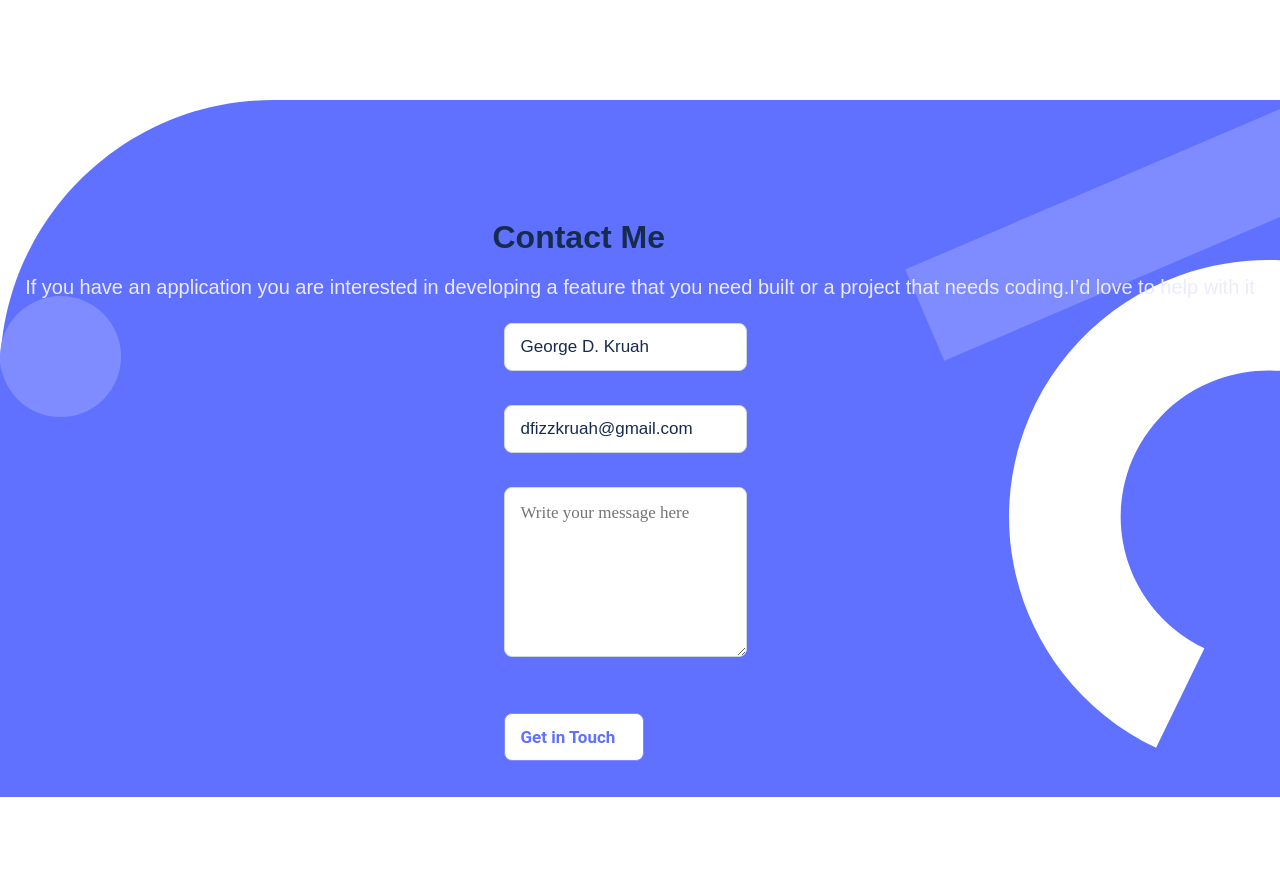
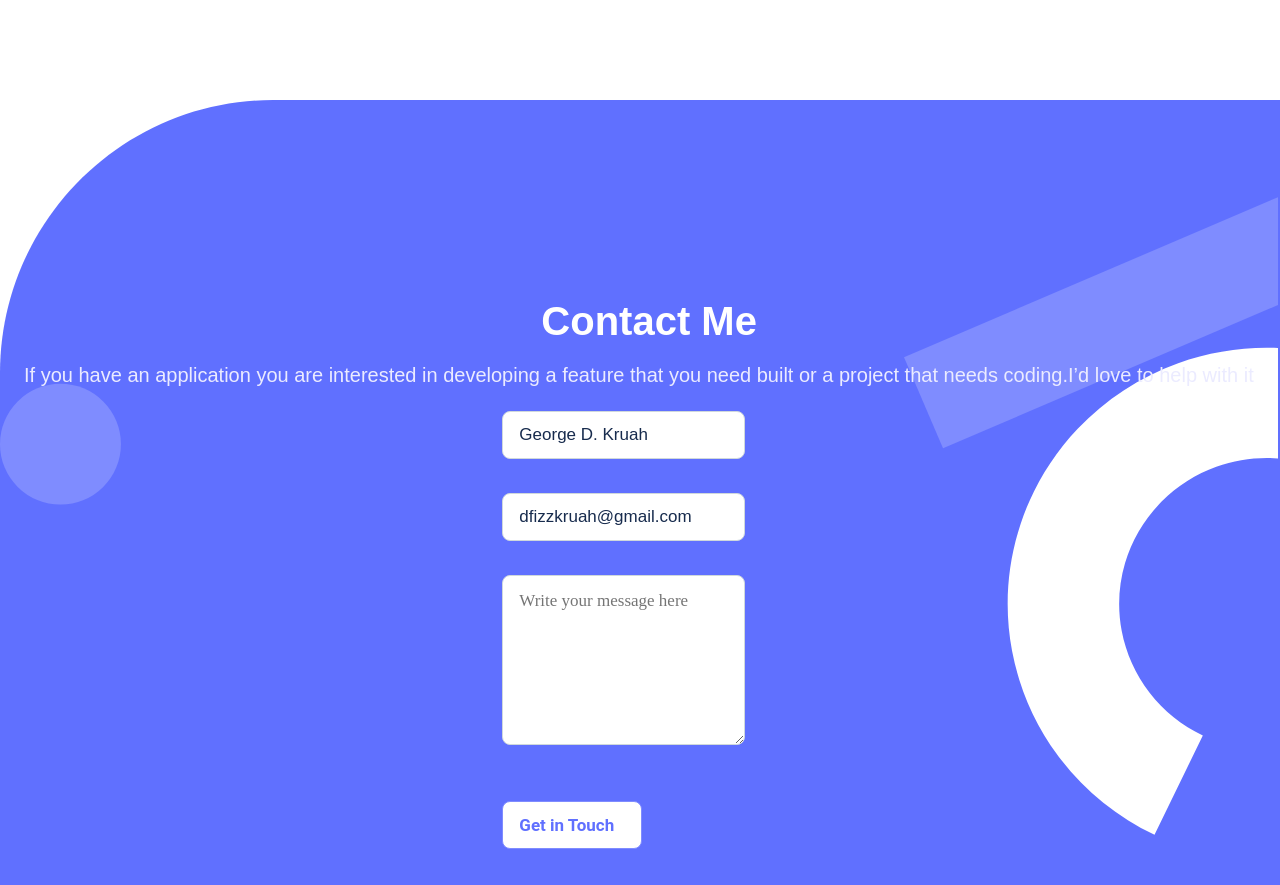
Before and after one commit to dfizzkruah93/Pofolio-Project, a website: page index.html in a window 1280 px wide. Shown: the part 6613-7498 px from the top of the page. Before the commit the page ends 7410 px from the top, so only its background shows below. Drawn offline with Linux system fonts and the light colour scheme.

Commit message:
Update contact form background and stlessheet

```diff
--- a/styles.css
+++ b/styles.css
@@ -370,6 +370,9 @@ form ul li {
   background-repeat: no-repeat;
   background-size: cover;
   padding: 0;
+  display: flex;
+  align-items: center;
+  color: #fff;
   margin-left: 0;
   margin-top: 103px;
 }
@@ -386,7 +389,7 @@ form ul li {
   padding: 103px 24px 24px;
 }
 
-.contact-wrapper h3 {
+.contact-wrapper h2 {
   font-family: Poppins, sans-serif;
   font-style: normal;
   font-weight: bold;
```
Also changed, not shown: images/Ellipse 3 (1).svg (added), images/contact-form.svg (renamed from images/contact form background shapes.svg).
